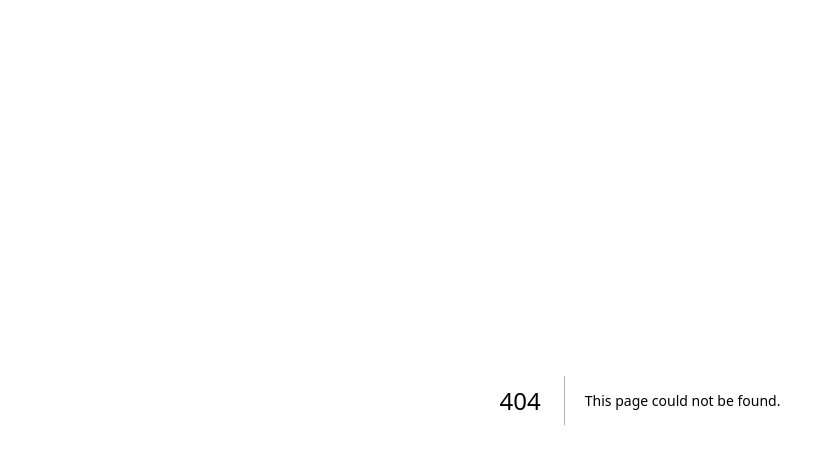
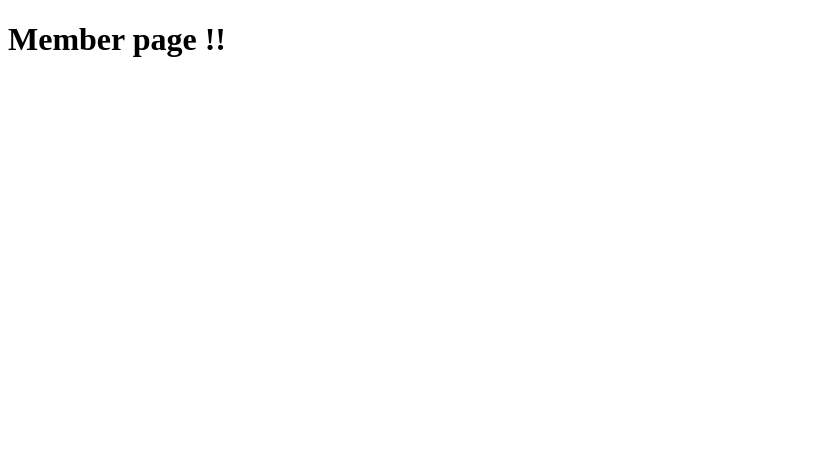
Before and after one commit to lee-tae-eon/nextjs14test, a Next.js app: page /about/personal/member in a window 1280 px wide. Before the commit this address had no page. Shown: the top 464 px of the page, without its empty margins (0-835 px from the left). Built offline with nearby package versions, Linux system fonts and the light colour scheme.

Commit message:
TEST: nested

```diff
--- /dev/null
+++ b/app/about/personal/member/page.tsx
@@ -0,0 +1,3 @@
+export default function Member() {
+  return <h1>Member page !!</h1>;
+}
```
